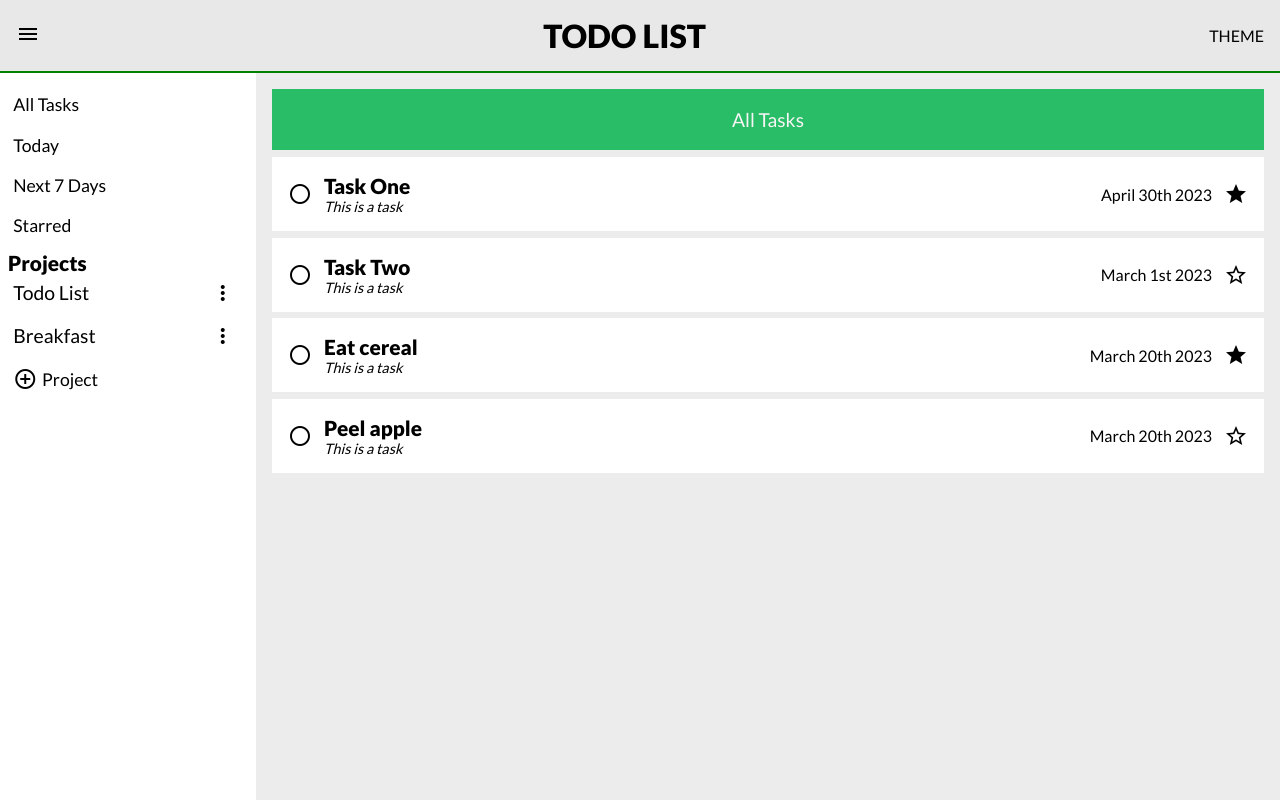
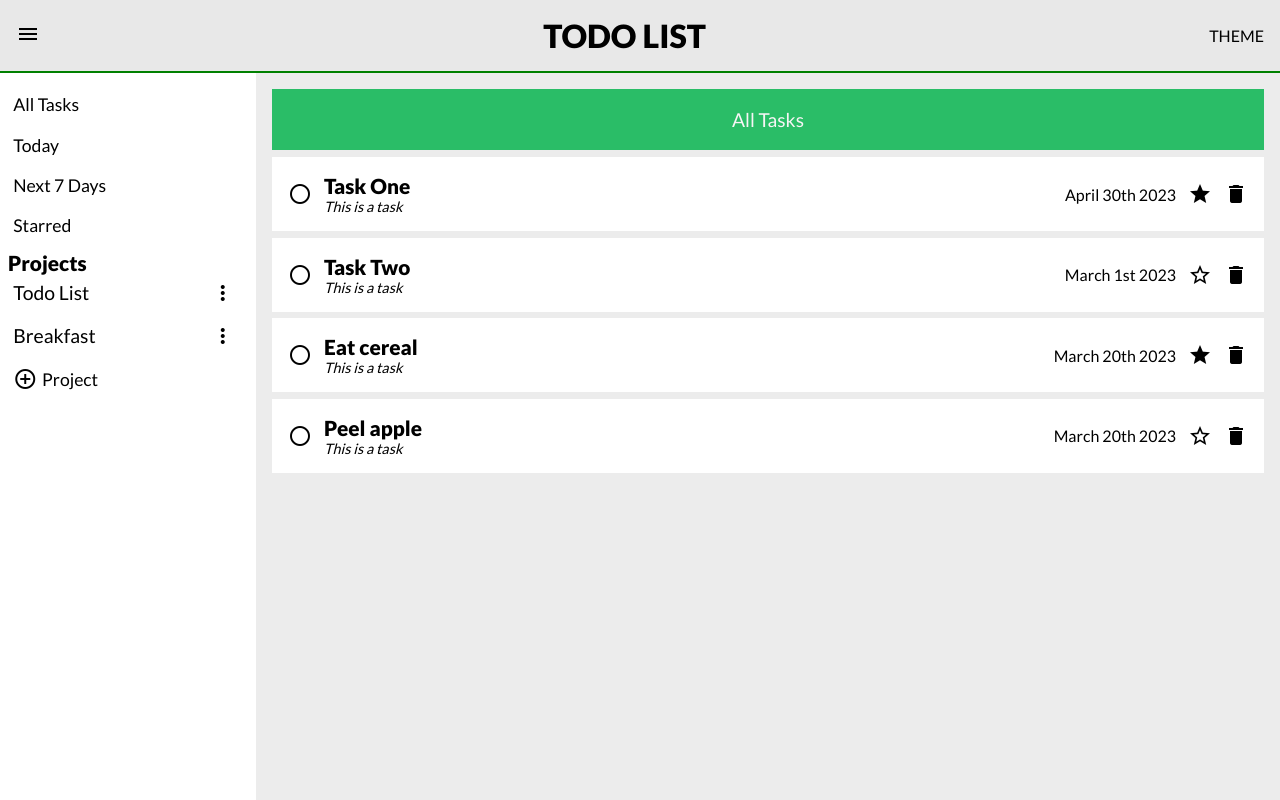
Before and after one commit to drrckchng/todo-list, a website built with webpack: page src/templates/index.html in a window 1280 px wide. Built offline with nearby package versions, Linux system fonts and the light colour scheme.

Commit message:
Add delete button

```diff
--- a/src/manipulateDOM.js
+++ b/src/manipulateDOM.js
@@ -286,6 +286,12 @@ export function displayTask(tasks, targetProjectId) {
     taskDiv.append(taskDetails);
     createTaskItem(taskDiv, formattedDate, "task-item-date");
     createTaskStar(taskDiv, task.starred, task) // Add icon for starred
+
+    const taskDelete = document.createElement("div");
+    taskDelete.classList.add("task-delete");
+    createTaskDelete(taskDelete, task);
+    taskDiv.append(taskDelete);
+
     taskArea.appendChild(taskDiv);
   }));
   if (targetProjectId !== undefined) {
@@ -296,6 +302,14 @@ export function displayTask(tasks, targetProjectId) {
     buttonDiv.appendChild(addTaskButton);
     addNewTaskListener(addTaskButton);
   }
+}
+
+function createTaskDelete(parent, task) {
+  const taskId = task.taskId;
+  const deleteButton = document.createElement("span");
+  deleteButton.classList.add("material-icons");
+  deleteButton.textContent = "delete";
+  parent.appendChild(deleteButton);
 }
 
 function createTaskCheck(parent, property, task) {
--- a/src/style.css
+++ b/src/style.css
@@ -270,7 +270,8 @@ button {
   cursor: pointer;
 }
 
-.task-complete {
+.task-complete,
+.task-delete {
   display: flex;
 }
 
```
